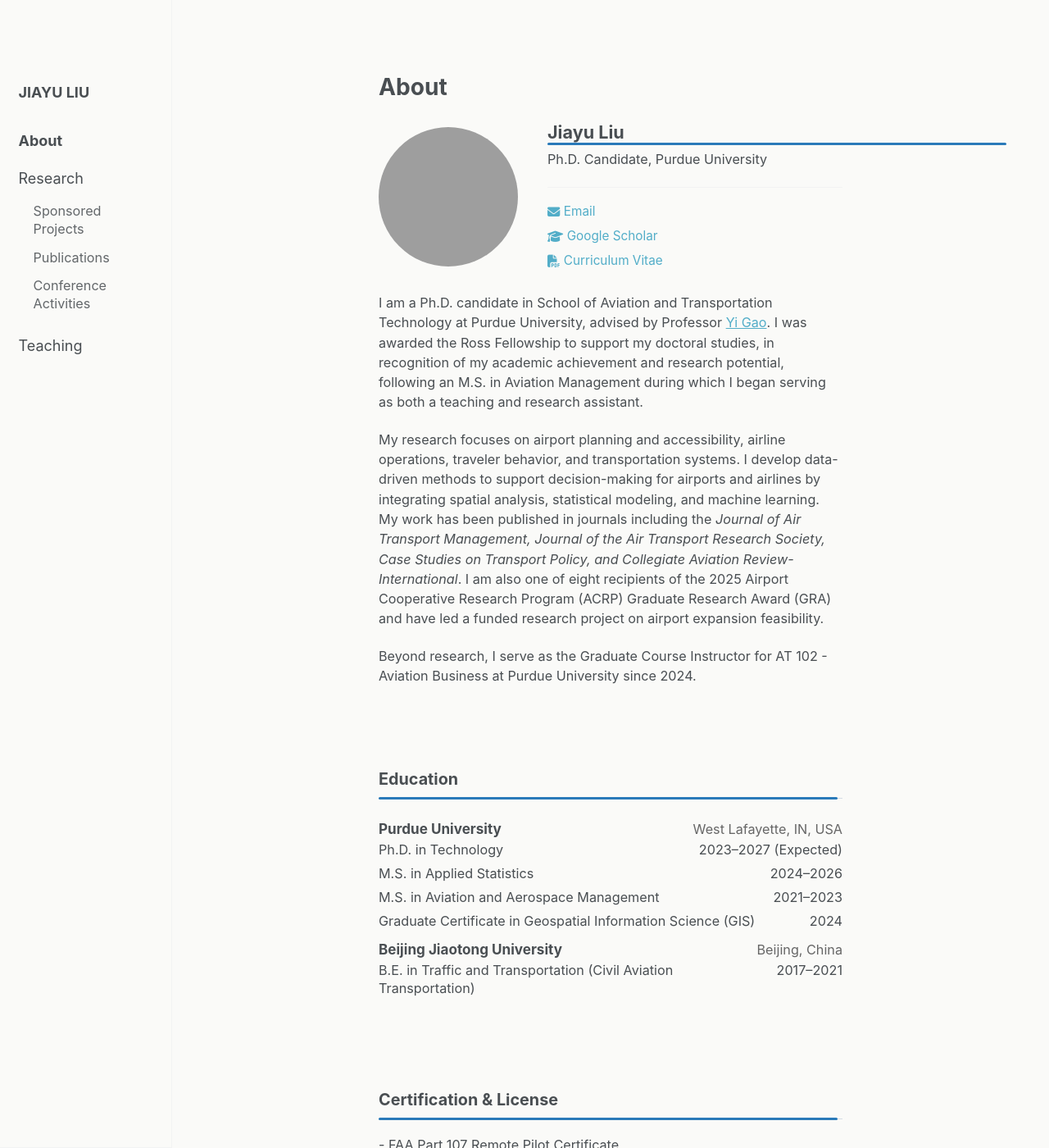
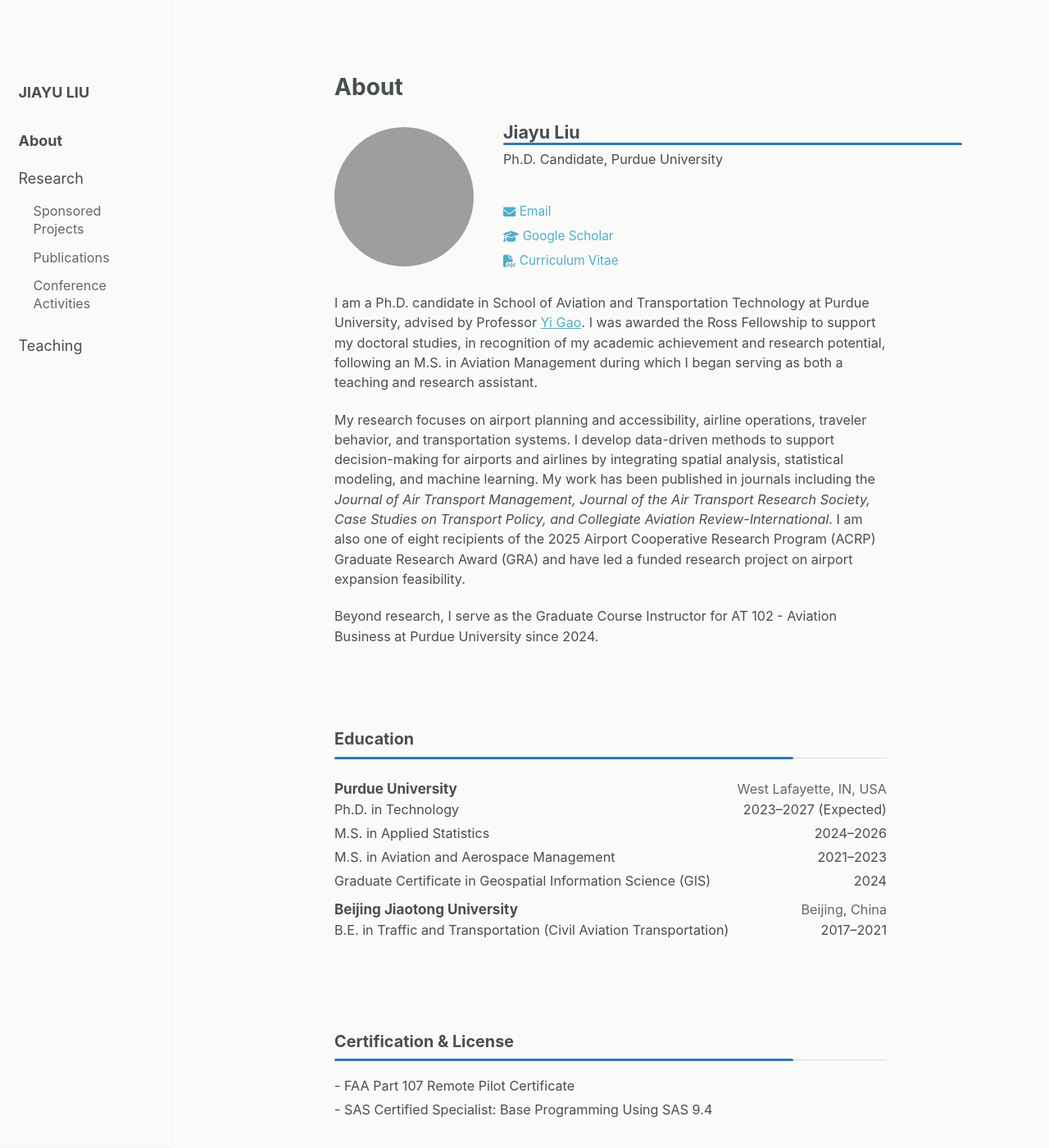
Before and after one commit to liu3309/liu3309.github.io, a Jekyll site: the page built from index.md, in a window 1280 px wide and 1400 px high. Shown: the whole window at 82% size. Built offline with Jekyll 4.4.1, drawn with Linux system fonts in a browser that asks for light colours; a script that is not in the unit is left out.

Commit message:
Update main.scss

```diff
--- a/assets/css/main.scss
+++ b/assets/css/main.scss
@@ -854,7 +854,7 @@ body #main {
   --sidebar-width: clamp(210px, 16vw, 250px);
 
   /* Responsive left and right spacing for the main page */
-  --content-gap: clamp(14rem, 14vw, 6rem);
+  --content-gap: clamp(11rem, 11vw, 6rem);
 
   /* Tablet spacing */
   --tablet-gap: clamp(1.5rem, 5vw, 3rem);
```
